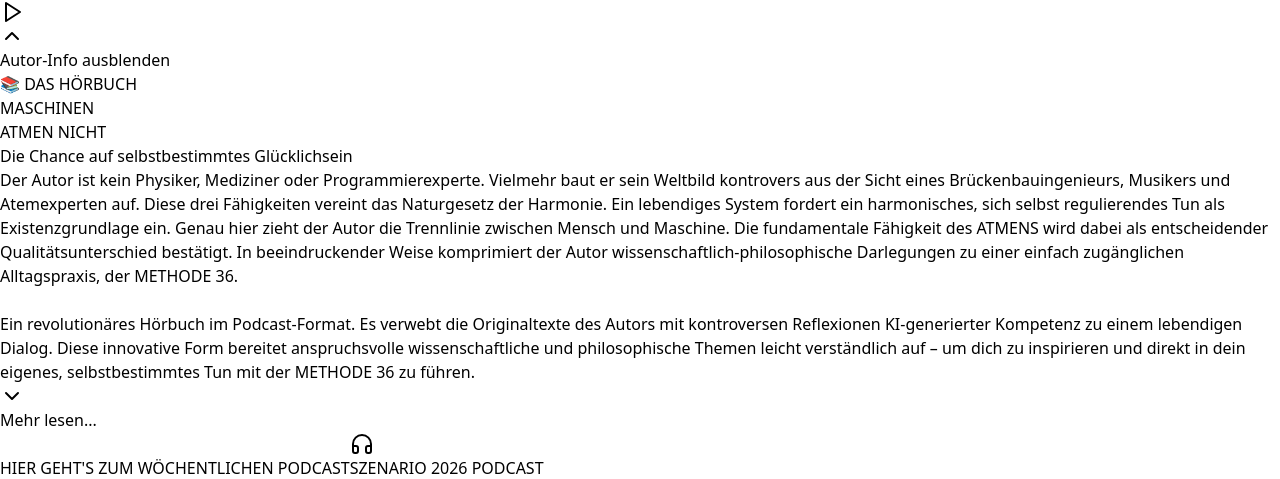
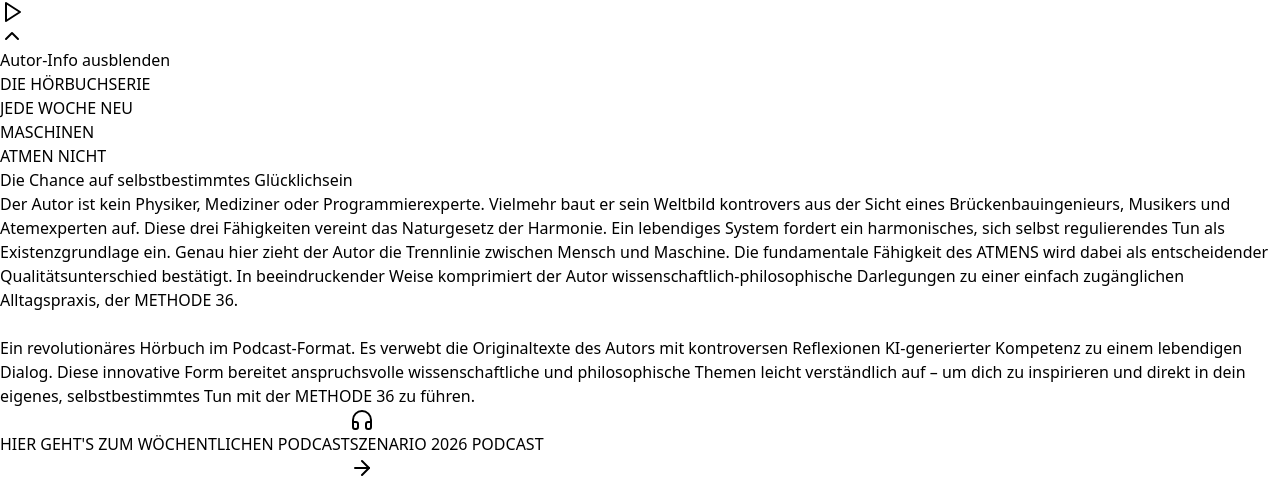
Before and after one commit to thomas-kiich/mdi-app, a React (Vite) app in the folder client/: page / in a window 1280 px wide. Both pictures are taken after a click on the button "Über den Autor und seine Intention...". Shown: the part 300-779 px from the top of the page. Built offline with nearby package versions, Linux system fonts and the light colour scheme; a web font is replaced by a local one.

Commit message:
Checkpoint: Show full author text directly without Mehr lesen logic, and ensure no upcoming episodes are shown.

```diff
--- a/client/public/__manus__/version.json
+++ b/client/public/__manus__/version.json
@@ -1,4 +1,4 @@
 {
-  "version": "4bbdf991",
-  "timestamp": 1774881229941
+  "version": "89ac9b0e",
+  "timestamp": 1774894170379
 }
--- a/client/src/components/PodcastFeature.tsx
+++ b/client/src/components/PodcastFeature.tsx
@@ -54,9 +54,14 @@ export function PodcastFeature({
           {/* Content */}
           <div className="md:col-span-2 p-6 space-y-4">
             <div>
-              <p className="text-sm font-mono text-red-500 uppercase tracking-widest mb-2">
-                📚 DAS HÖRBUCH
-              </p>
+              <div className="flex items-center gap-3 mb-2">
+                <p className="text-sm font-mono text-red-500 uppercase tracking-widest">
+                  DIE HÖRBUCHSERIE
+                </p>
+                <span className="px-2 py-0.5 bg-orange-500/20 text-orange-400 text-xs font-bold rounded-full border border-orange-500/30">
+                  JEDE WOCHE NEU
+                </span>
+              </div>
               <h2 className="text-3xl md:text-4xl font-bold mb-2">
                 <span className="text-red-500">{title.split(" ")[0]}</span>
                 <br />
@@ -65,19 +70,9 @@ export function PodcastFeature({
               <p className="text-lg text-orange-400 font-semibold mb-4">{subtitle}</p>
               {description && (
                 <div className="relative">
-                  <div className={`text-zinc-300 leading-relaxed max-w-lg transition-all duration-300 ${!isExpanded ? 'line-clamp-4' : ''}`}>
+                  <div className="text-zinc-300 leading-relaxed max-w-lg transition-all duration-300">
                     {description}
                   </div>
-                  <button
-                    onClick={() => setIsExpanded(!isExpanded)}
-                    className="text-orange-400 hover:text-orange-300 text-sm font-medium flex items-center mt-2 transition-colors"
-                  >
-                    {isExpanded ? (
-                      <><ChevronUp className="w-4 h-4 mr-1" /> Weniger anzeigen</>
-                    ) : (
-                      <><ChevronDown className="w-4 h-4 mr-1" /> Mehr lesen...</>
-                    )}
-                  </button>
                 </div>
               )}
             </div>
```
Also changed, not shown: 1 other file (tests, documents, lock files or other folders).
